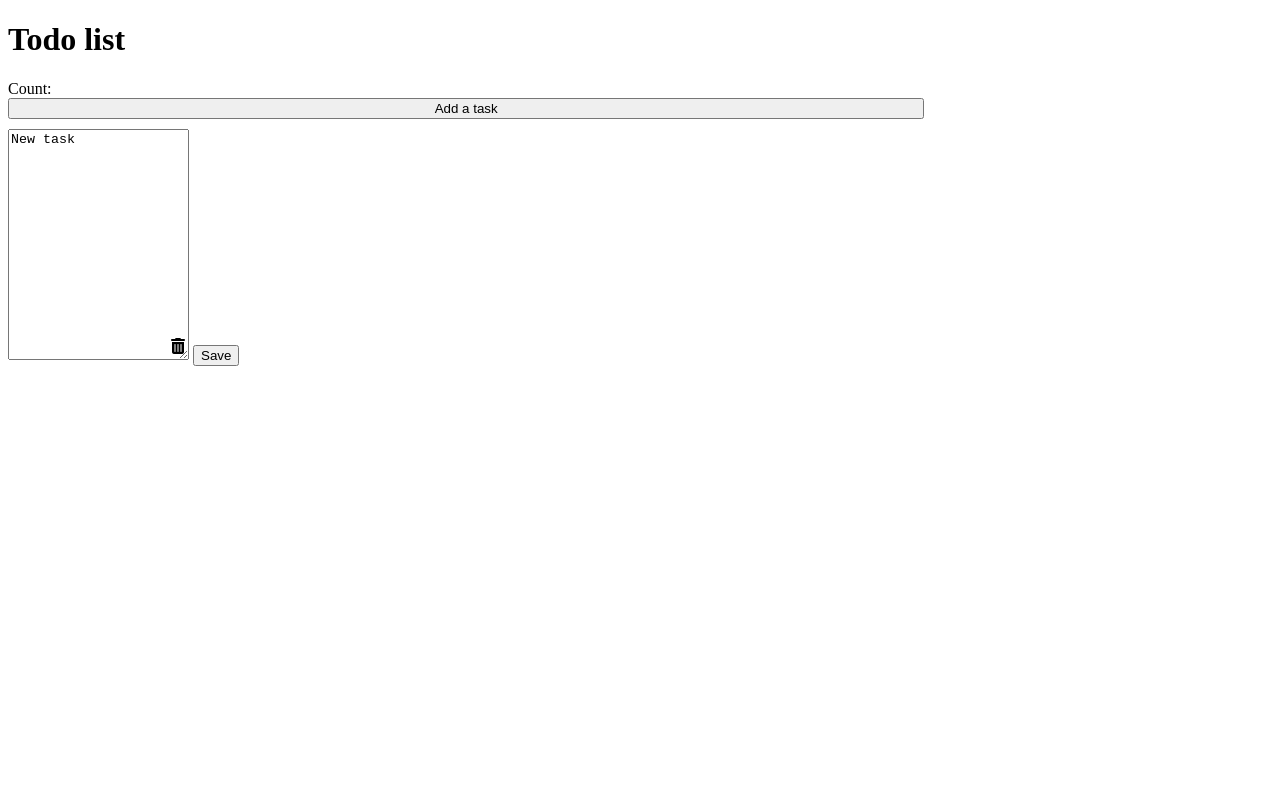
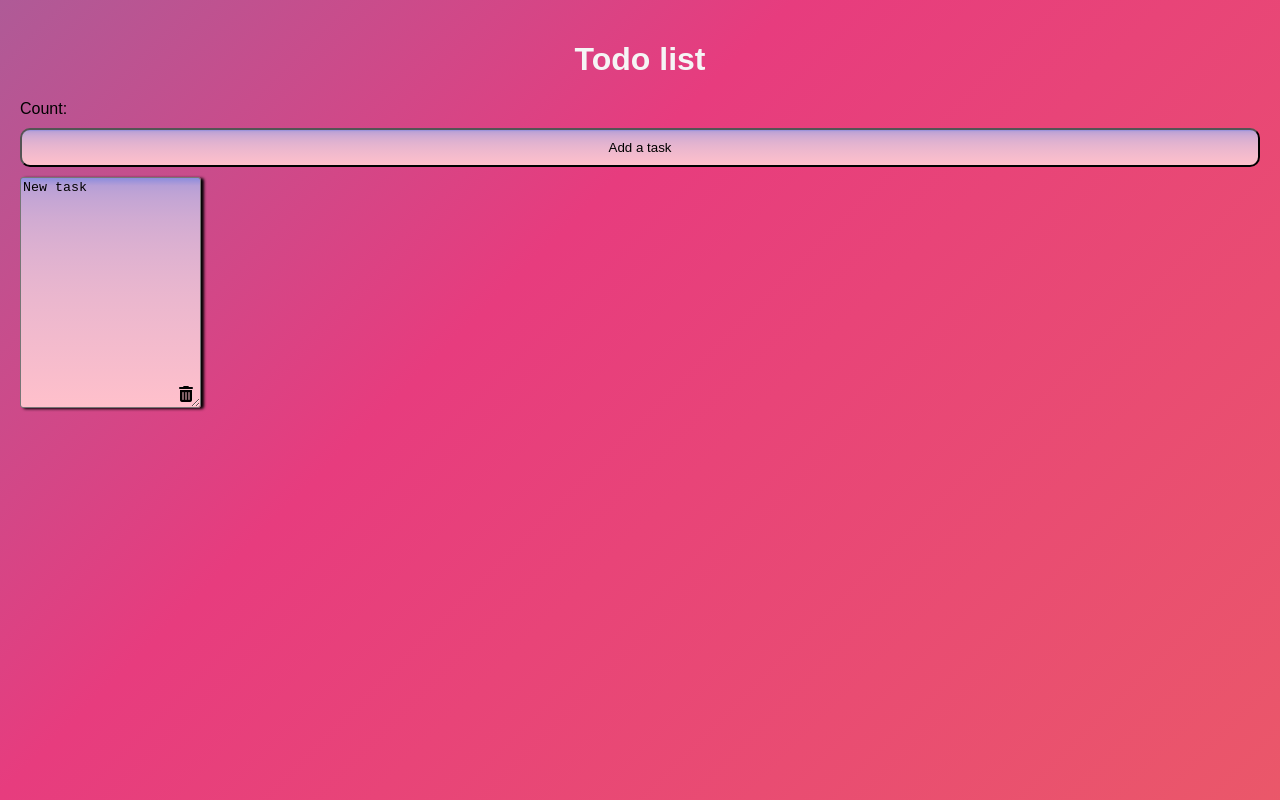
Before and after one commit to albanska/TODO-JS, a plain HTML site: page index.html in a window 1280 px wide. Drawn offline with Linux system fonts and the light colour scheme.

Commit message:
Update css.css

```diff
--- a/css.css
+++ b/css.css
@@ -1,45 +1,75 @@
 /*  general */
+@media screen and (min-width: 100rem) {
+    .container {
+      margin: 1em 2em;
+    }
+  }
 
-#body{
-    width: 80%;
+  body {
+    background: linear-gradient(-45deg, #ee7752, #e73c7e, #23a6d5, #23d5ab);
+	background-size: 400% 400%;
+	animation: gradient 15s ease infinite;
+	height: 100vh;
+    margin: 0 auto;
+    font-family: Arial, sans-serif;
+}
+@keyframes gradient {
+	0% {
+		background-position: 0% 50%;
+	}
+	50% {
+		background-position: 100% 50%;
+	}
+	100% {
+		background-position: 0% 50%;
+	}
+}
+
+h1 {
+    text-align: center;
+    color: whitesmoke;
+}
+
+#wrapper {
+    padding: 20px;
 }
 
 #btn{
-    width: 72.5%;
-    padding-left: 5px;
-    padding-right: 5px;
+    width: 100%;
+    padding: 10px;
+    border-radius: 10px;
+    margin-top: 10px;
+    background: linear-gradient(rgb(140, 140, 221), 10%, pink);
 }
 #todoCards{
-
     margin-top: 10px;
     display: flex;
     flex-direction: row;
+    flex-wrap: wrap; /* Allow wrapping for smaller screens */
 
 }
 #todoCard{
     margin-right: 5px;
     padding: 20px;
     display: flex;
-    border: 20px;
-
 }
 #todoCard {
     margin: 0 10px 10px 0; /* Adds a margin of 10px between each card */
     padding: 20px;
     display: flex;
-    border: 20px;
+    color: bisque;
 }
-
-
-
+textarea.task{
+    background: linear-gradient(rgb(140, 140, 221), 10%, pink);
+    box-shadow: 3px 1px 3px #000000;
+    border-radius: 3px;
+}
 .todoCard {
     margin-right: 5px;
-
 }
 .delBtn{
     position: relative;
 }
-
 .delBtn i{
     position: absolute;
     margin-bottom: 9px;
@@ -47,3 +77,16 @@
     bottom: 0px;
     right: 0px;
 }
+.saveBtn {
+    display: none; /* Hide by default */
+    margin-top: 10px; /* Space above the button */
+    padding: 5px 10px; /* Padding inside the button */
+    background-color: #4CAF50; /* Green background */
+    color: white; /* White text */
+    border: none; /* No border */
+    border-radius: 5px; /* Rounded corners */
+}
+
+.saveBtn.show {
+    display: block; /* Show when changes are made */
+}
```
